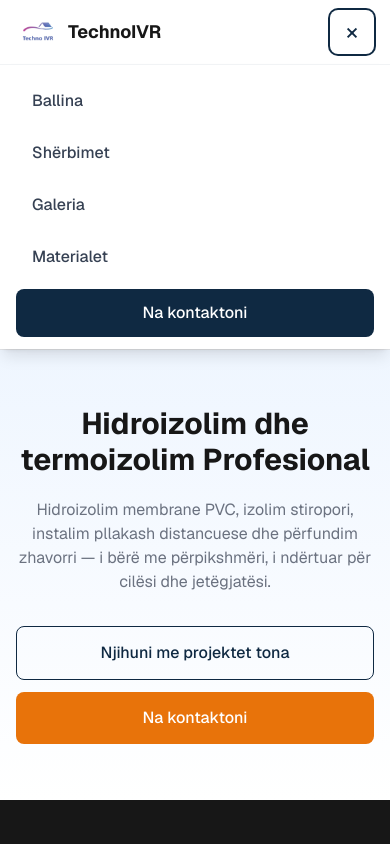
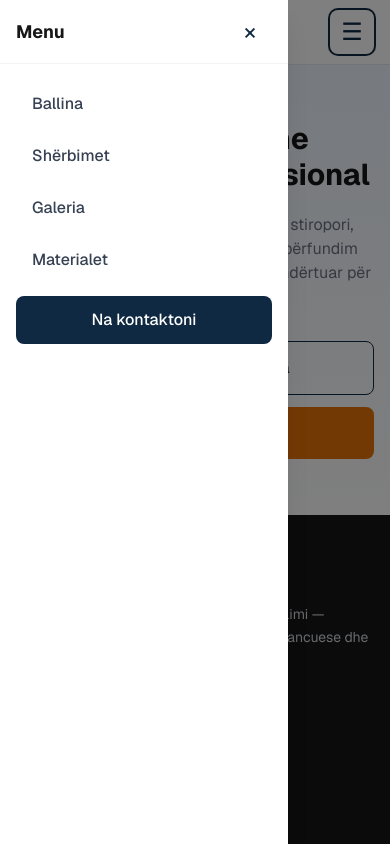
Before and after one commit to amarbegolli/technoivr-app, a Next.js app: page / in a window 390 px wide. Both pictures are taken after a click on the button "Hap menunë". Shown: the top 844 px of the page. Built offline with nearby package versions, Linux system fonts and the light colour scheme.

Commit message:
feat: convert mobile navigation to sidebar
- Replace dropdown mobile menu with left-sliding sidebar
- Add dark overlay backdrop when sidebar is open
- Add smooth slide animation with transform transitions

```diff
--- a/src/app/admin/photos/page.tsx
+++ b/src/app/admin/photos/page.tsx
@@ -92,7 +92,7 @@ export default async function AdminPhotosPage() {
             >
               <button
                 type="submit"
-                className="bg-red-600 text-white text-xs px-3 py-1.5 rounded-lg opacity-0 group-hover:opacity-100 transition"
+                   className="bg-red-600 text-white text-xs px-3 py-1.5 rounded-lg opacity-90 sm:opacity-0 sm:group-hover:opacity-100 transition"
               >
                 Delete
               </button>
--- a/src/components/layout/Header.tsx
+++ b/src/components/layout/Header.tsx
@@ -53,19 +53,45 @@ export default function Header() {
           aria-controls="mobile-navigation"
           onClick={() => setIsMenuOpen((open) => !open)}
         >
-          <span className="text-2xl leading-none" aria-hidden="true">{isMenuOpen ? "×" : "☰"}</span>
+          <span className="text-2xl leading-none" aria-hidden="true">☰</span>
         </button>
       </div>
 
+      {/* Overlay - dark backdrop */}
       {isMenuOpen && (
-        <nav id="mobile-navigation" className="md:hidden border-t border-gray-100 bg-white px-4 py-3 shadow-lg">
-          <div className="max-w-6xl mx-auto grid gap-1">
+        <div
+          className="fixed inset-0 bg-black/50 z-40 md:hidden"
+          onClick={() => setIsMenuOpen(false)}
+          aria-hidden="true"
+        />
+      )}
+
+      {/* Sidebar - slides from left */}
+      <nav
+        id="mobile-navigation"
+        className={`fixed top-0 left-0 h-full w-72 bg-white z-50 shadow-xl transform transition-transform duration-300 ease-in-out md:hidden ${
+          isMenuOpen ? "translate-x-0" : "-translate-x-full"
+        }`}
+      >
+        <div className="flex items-center justify-between px-4 h-16 border-b border-gray-100">
+          <span className="font-bold text-lg text-gray-900">Menu</span>
+          <button
+            type="button"
+            className="inline-flex items-center justify-center w-11 h-11 rounded-lg text-primary hover:bg-primary/5"
+            aria-label="Mbyll menunë"
+            onClick={() => setIsMenuOpen(false)}
+          >
+            <span className="text-2xl leading-none" aria-hidden="true">×</span>
+          </button>
+        </div>
+
+        <div className="grid gap-1 p-4">
           {navigation.map((item) => (
             <Link
               key={item.href}
               href={item.href}
               onClick={() => setIsMenuOpen(false)}
-                className="rounded-lg px-4 py-3 text-gray-700 font-medium hover:bg-primary/5 hover:text-primary"
+              className="rounded-lg px-4 py-3 text-gray-700 font-medium hover:bg-primary/5 hover:text-primary transition"
             >
               {item.label}
             </Link>
@@ -73,13 +99,12 @@ export default function Header() {
           <Link
             href="/contact"
             onClick={() => setIsMenuOpen(false)}
-              className="sm:hidden mt-1 rounded-lg bg-primary px-4 py-3 text-center font-medium text-white"
+            className="mt-2 rounded-lg bg-primary px-4 py-3 text-center font-medium text-white hover:bg-primary-light transition"
           >
             Na kontaktoni
           </Link>
         </div>
       </nav>
-      )}
     </header>
   );
 }
```
Lines whose indentation alone changed are shown as unchanged.
